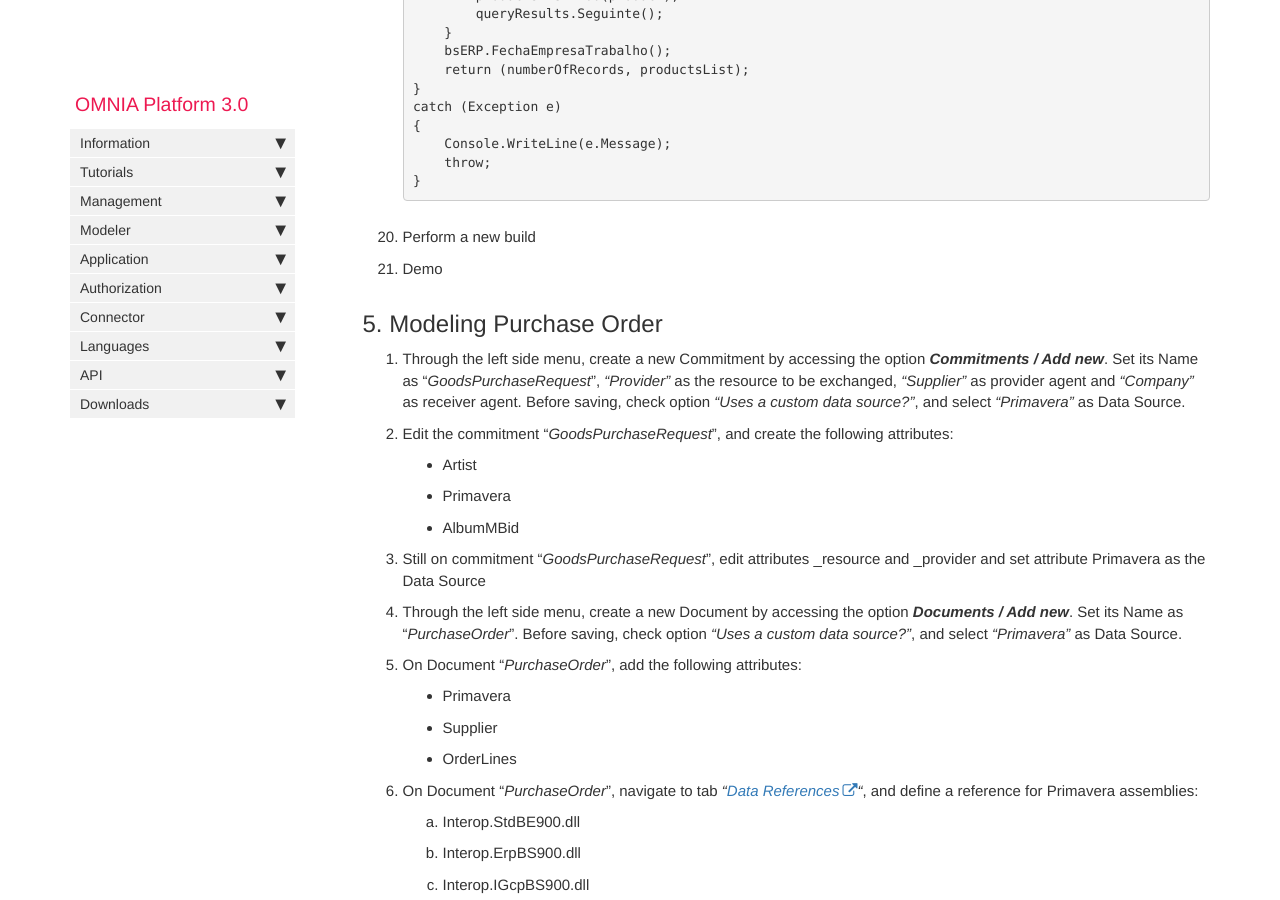
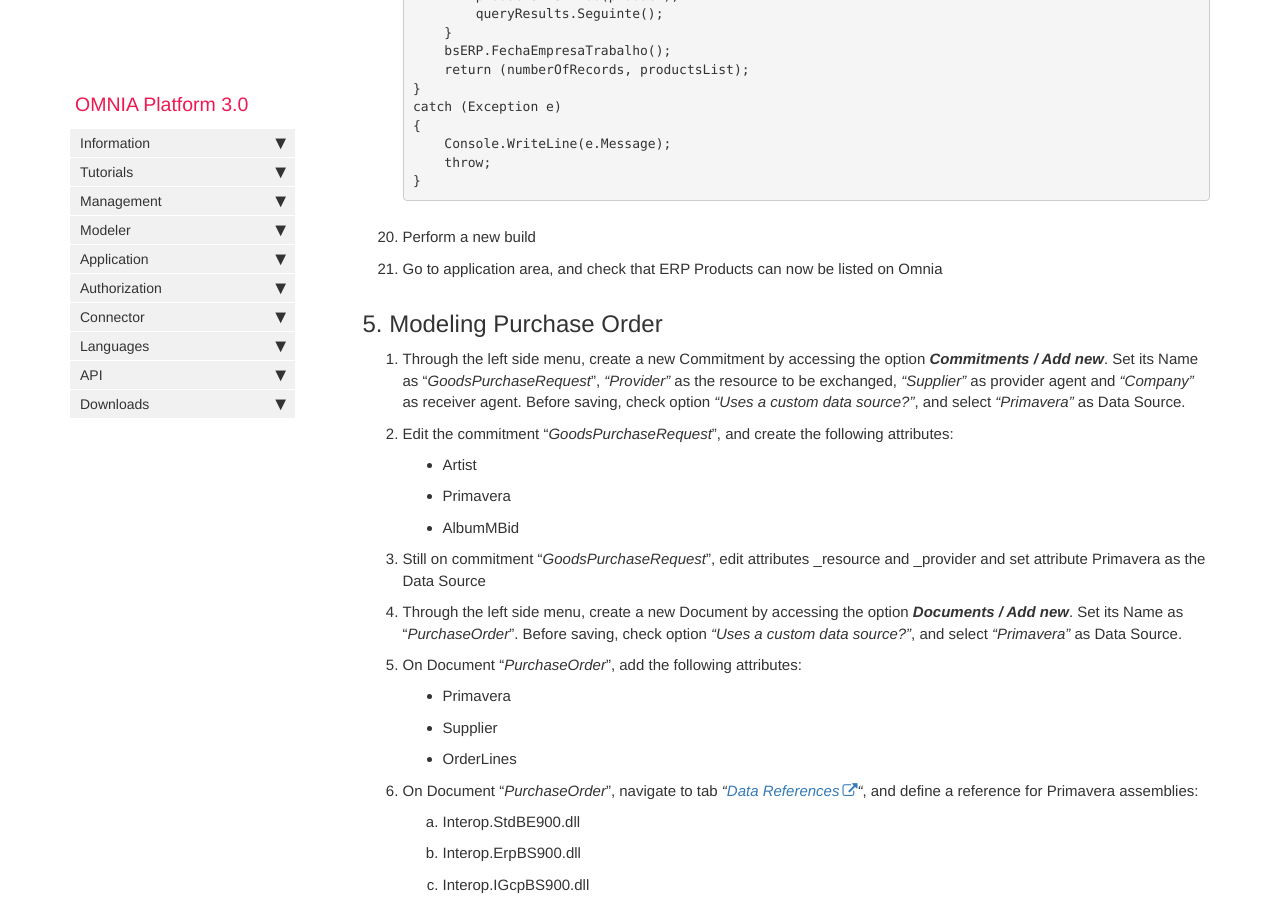
Before and after one commit to daniel8lopes/omnia3, a Jekyll site: the page built from docs/pages/omnia3/Tutorials/omnia3_multisystemconnectortutorial.md, in a window 1280 px wide and 900 px high, scrolled down 6959 px. Built offline with Jekyll 4.4.1, drawn with Linux system fonts in a browser that asks for light colours; nearby versions of some CDN libraries; comment, search, counter and statistics services are not loaded.

Commit message:
Update omnia3_multisystemconnectortutorial.md

```diff
--- a/docs/pages/omnia3/Tutorials/omnia3_multisystemconnectortutorial.md
+++ b/docs/pages/omnia3/Tutorials/omnia3_multisystemconnectortutorial.md
@@ -210,7 +210,7 @@ This tutorial also requires an access to [Primavera ERP](https://pt.primaverabss
 
 20. Perform a new build
 
-21. Demo
+21. Go to application area, and check that ERP Products can now be listed on Omnia
 
 ## 5. Modeling Purchase Order
 
```
